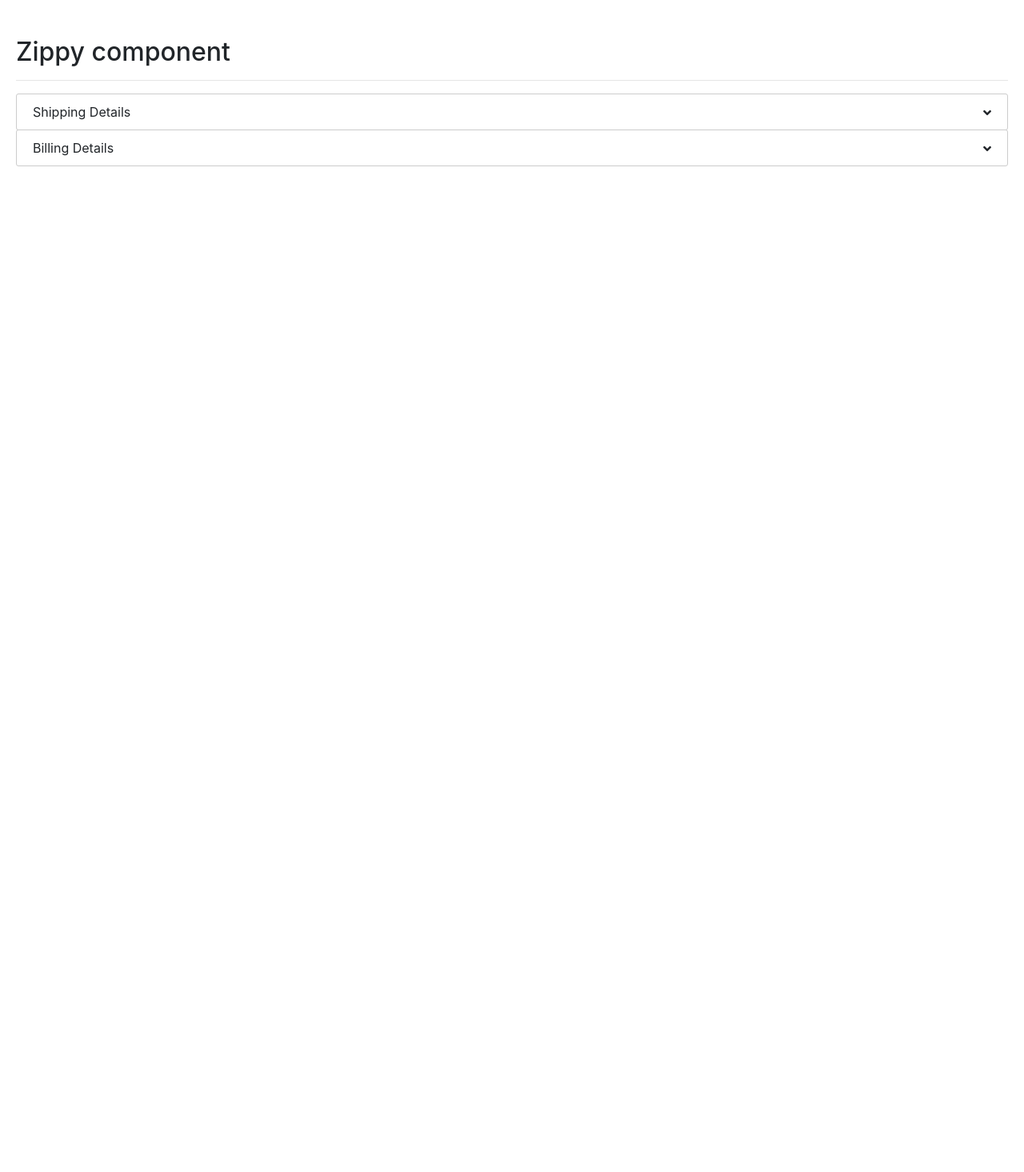
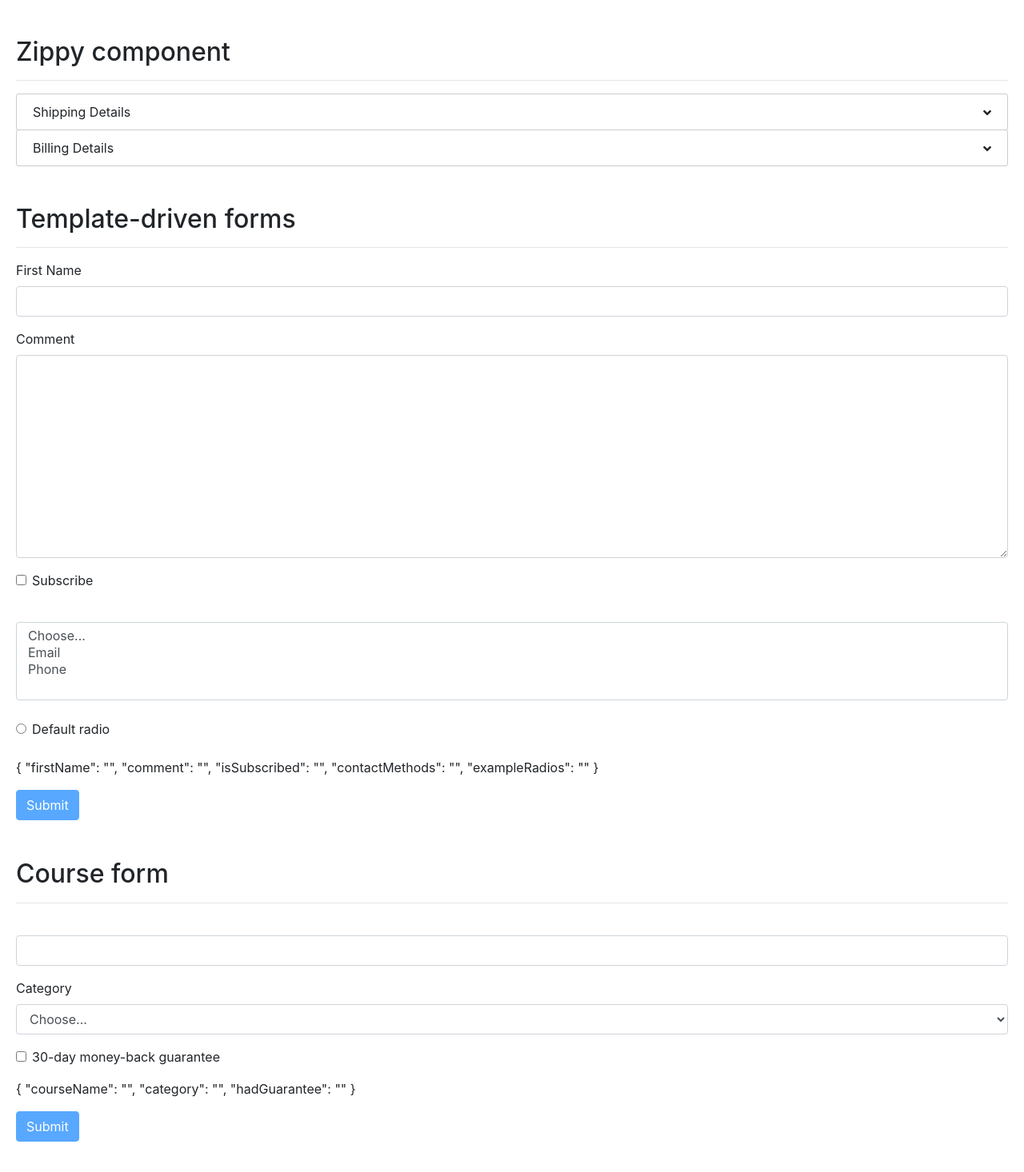
Before and after one commit to eugenesyuk/Angular-practice, an Angular app: page / in a window 1280 px wide. Shown: the part 1725-3191 px from the top of the page at 80% size. Before the commit the page ends 1968 px from the top, so only its background shows below. Built offline with nearby package versions, Linux system fonts and the light colour scheme.

Commit message:
Added template-driven forms

```diff
--- a/src/app/app.component.html
+++ b/src/app/app.component.html
@@ -18,7 +18,7 @@
   <input class="form-control" type="text" [appInputFormat]="'uppercase'" placeholder="Phone">
 </div>
 
-<div class="my-3">
+<div class="my-5">
   <h2>Zippy component</h2><hr>
   <zippy title="Shipping Details">
       Shipping Details Content
@@ -27,3 +27,13 @@
       Billing Details Content
   </zippy>
 </div>
+
+<div class="my-5">
+  <h2>Template-driven forms</h2><hr>
+  <contact-form></contact-form>
+</div>
+
+<div class="my-5">
+  <h2>Course form</h2><hr>
+  <course-form></course-form>
+</div>
--- a/src/app/app.module.ts
+++ b/src/app/app.module.ts
@@ -11,6 +11,8 @@ import { TitleCasePipe } from './pipes/title-case.pipe';
 import { LikeComponent } from './components/like/like.component';
 import { InputFormatDirective } from './directives/input-format.directive';
 import { ZippyComponent } from './components/zippy/zippy.component';
+import { ContactFormComponent } from './components/contact-form/contact-form.component';
+import { CourseFormComponent } from './components/course-form/course-form.component';
 
 @NgModule({
   declarations: [
@@ -21,6 +23,8 @@ import { ZippyComponent } from './components/zippy/zippy.component';
     LikeComponent,
     InputFormatDirective,
     ZippyComponent,
+    ContactFormComponent,
+    CourseFormComponent,
   ],
   imports: [
     BrowserModule,
--- /dev/null
+++ b/src/app/components/contact-form/contact-form.component.html
@@ -0,0 +1,79 @@
+<form #f="ngForm" (ngSubmit)="submitForm(f)">
+  <div class="form-group">
+    <label for="firstName">First Name</label>
+    <input
+      minlength="5"
+      maxlength="10"
+      pattern="banana"
+      ngModel
+      #firstName="ngModel"
+      type="text"
+      name="firstName"
+      id="firstName"
+      class="form-control"
+      required >
+
+    <div
+      class="alert alert-danger"
+      *ngIf="firstName.touched && !firstName.valid">
+
+      <div *ngIf="firstName.errors.required">
+        First Name is required.
+      </div>
+      <div *ngIf="firstName.errors.minlength">
+        First Name should be {{ firstName.errors.minlength.requiredLength }} characters minimum. Current length is {{ firstName.errors.minlength.actualLength }}
+      </div>
+      <div *ngIf="firstName.errors.pattern">
+        First Name doesn't match the pattern {{ firstName.errors.pattern.requiredPattern }}.
+      </div>
+    </div>
+  </div>
+
+  <div class="form-group">
+    <label for="comment">Comment</label>
+    <textarea
+      ngModel
+      name="comment"
+      id="comment"
+      cols="30"
+      rows="10"
+      class="form-control"></textarea>
+  </div>
+
+  <div class="form-check my-3">
+      <input class="form-check-input" type="checkbox" id="defaultCheck1" ngModel name="isSubscribed">
+      <label class="form-check-label" for="defaultCheck1">
+        Subscribe
+      </label>
+  </div>
+
+  <div class="form-group">
+      <label for="contactMethods"></label>
+      <select multiple id="contactMethods" class="form-control" ngModel name="contactMethods">
+        <option value="" default>Choose...</option>
+        <option *ngFor="let method of contactMethods" [value]="method.id">{{ method.name }}</option>
+      </select>
+  </div>
+
+  <div class="form-check my-4">
+      <input
+        class="form-check-input"
+        type="radio"
+        name="exampleRadios"
+        id="exampleRadios1"
+        value="option1"
+        checked
+        ngModel>
+      <label
+        class="form-check-label"
+        for="exampleRadios1">
+        Default radio
+      </label>
+  </div>
+
+  <p>
+    {{ f.value | json }}
+  </p>
+
+  <button class="btn btn-primary" [disabled]="!f.valid">Submit</button>
+</form>
--- /dev/null
+++ b/src/app/components/contact-form/contact-form.component.scss
@@ -0,0 +1,12 @@
+.form-control {
+    &.ng-touched {
+        &.ng-invalid {
+            box-shadow: 0 0 0 0.2rem rgba(255, 30, 0, 0.25);
+            margin-bottom: 1rem;
+
+            &:focus {
+                box-shadow: 0 0 0 0.2rem rgba(255, 30, 0, 0.25);
+            }
+        }
+    }
+}
--- /dev/null
+++ b/src/app/components/contact-form/contact-form.component.ts
@@ -0,0 +1,25 @@
+import { Component, OnInit } from '@angular/core';
+
+@Component({
+  selector: 'contact-form',
+  templateUrl: './contact-form.component.html',
+  styleUrls: ['./contact-form.component.scss']
+})
+export class ContactFormComponent implements OnInit {
+
+  constructor() { }
+
+  contactMethods = [
+    {id: 1, name: 'Email'},
+    {id: 2, name: 'Phone'}
+  ];
+
+  ngOnInit() {
+  }
+
+  log(p) { console.log(p) }
+
+  submitForm(form) {
+    console.log(form);
+  }
+}
--- /dev/null
+++ b/src/app/components/course-form/course-form.component.html
@@ -0,0 +1,53 @@
+<form #form="ngForm">
+
+  <div class="form-group">
+    <label for="courseName"></label>
+    <input
+      required
+      minlength="5"
+      ngModel
+      #name="ngModel"
+      type="text"
+      name="courseName"
+      class="form-control" (change)="log(name)">
+
+      <div class="alert alert-danger" *ngIf="name.touched && !name.valid">
+          <div *ngIf="name.errors.required">Name is required.</div>
+          <div *ngIf="name.errors.minlength">Minimal lenghth is {{ name.errors.minlength.requiredLength }}</div>
+      </div>
+  </div>
+
+  <div class="form-group">
+    <label for="category">Category</label>
+
+    <select
+      name="category"
+      id="category"
+      ngModel
+      required
+      class="form-control"
+      #category="ngModel">
+
+      <option value="">Choose...</option>
+      <option *ngFor="let category of categories" [ngValue]="category">{{ category.name }}</option>
+    </select>
+
+    <div class="alert alert-danger" *ngIf="category.touched && !category.valid">
+        <div *ngIf="category.errors.required">Category is required.</div>
+    </div>
+  </div>
+
+  <div class="form-check my-3">
+      <input class="form-check-input" type="checkbox" value="true" id="defaultCheck1" ngModel name="hadGuarantee">
+      <label class="form-check-label" for="defaultCheck1">
+        30-day money-back guarantee
+      </label>
+  </div>
+
+
+  <p>
+    {{ form.value | json }}
+  </p>
+
+  <button class="btn btn-primary" [disabled]="!form.valid">Submit</button>
+</form>
--- /dev/null
+++ b/src/app/components/course-form/course-form.component.scss
@@ -0,0 +1,12 @@
+.form-control {
+    &.ng-touched {
+        &.ng-invalid {
+            box-shadow: 0 0 0 0.2rem rgba(255, 30, 0, 0.25);
+            margin-bottom: 1rem;
+
+            &:focus {
+                box-shadow: 0 0 0 0.2rem rgba(255, 30, 0, 0.25);
+            }
+        }
+    }
+}
--- /dev/null
+++ b/src/app/components/course-form/course-form.component.ts
@@ -0,0 +1,24 @@
+import { Component, OnInit } from '@angular/core';
+
+@Component({
+  selector: 'course-form',
+  templateUrl: './course-form.component.html',
+  styleUrls: ['./course-form.component.scss']
+})
+export class CourseFormComponent implements OnInit {
+
+  constructor() { }
+
+  categories = [
+    {id: 1, name: 'Development'},
+    {id: 2, name: 'Art'},
+    {id: 3, name: 'Languages'},
+  ];
+
+  ngOnInit() {
+  }
+
+  log(arg) {
+    console.log(arg);
+  }
+}
--- a/src/app/components/like/like.component.html
+++ b/src/app/components/like/like.component.html
@@ -1,8 +1,10 @@
-<button class="btn btn-default my-3"
-    (click)="onLikeClick()">
+<button
+    (click)="onLikeClick()"
+    class="btn btn-default my-3">
 
-    <i class="fas fa-heart"
-        [ngClass]="{ 'selected': isSelected }"></i>
+    <i
+        [ngClass]="{ 'selected': isSelected }"
+        class="fas fa-heart"></i>
 
     {{ likeCount }}
 </button>
```
Also changed, not shown: 2 other files (tests, documents, lock files or other folders).
